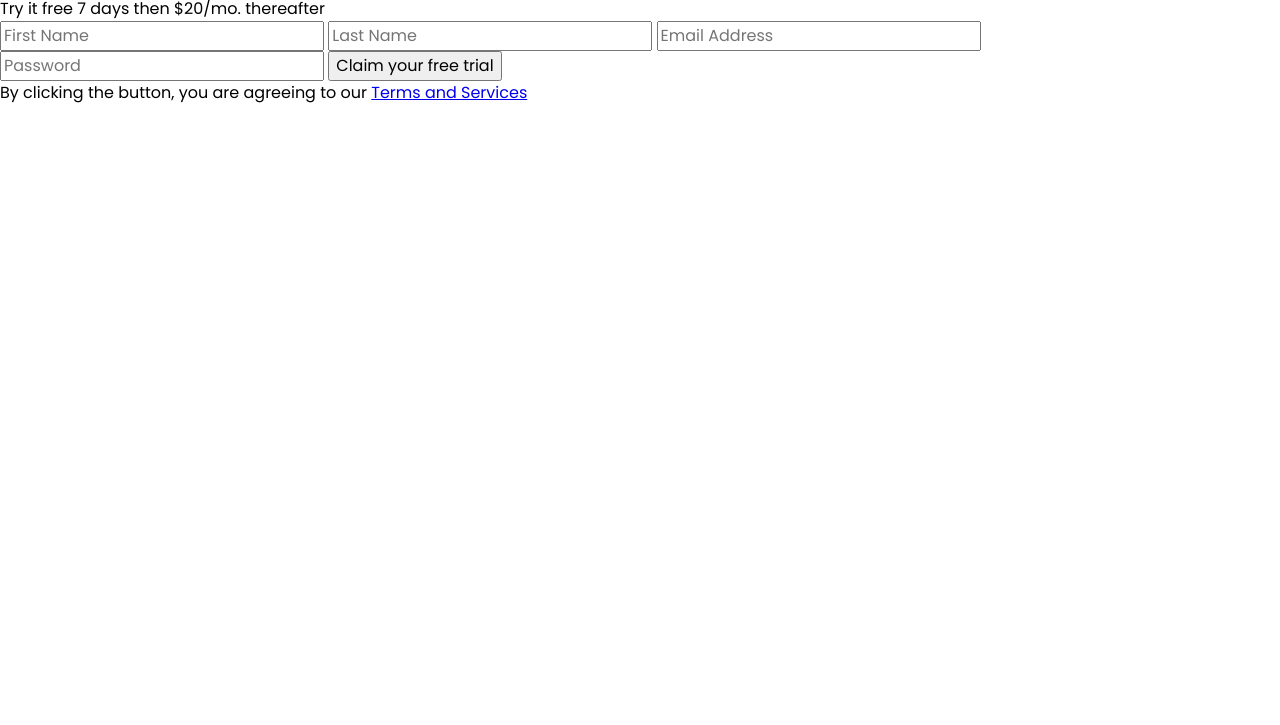
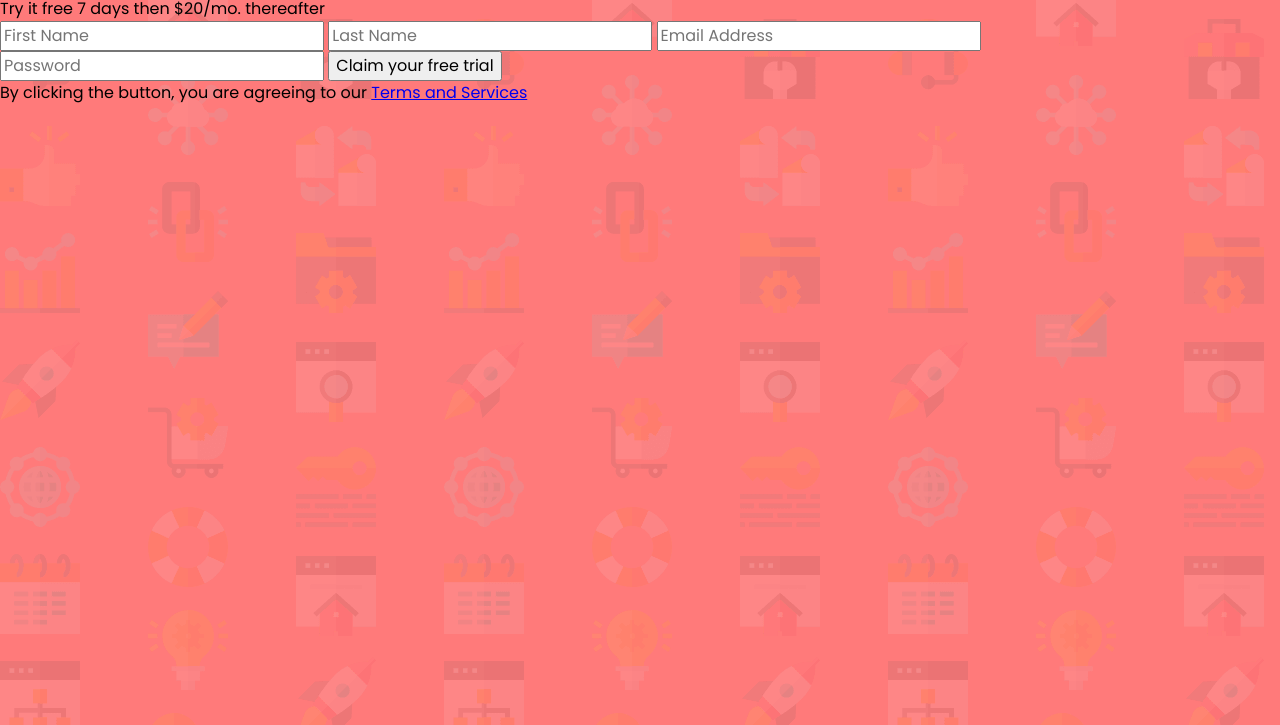
Before and after one commit to xapzx/intro-component-with-signup-form, a plain HTML site: page index.html in a window 1280 px wide. Shown: the part 75-800 px from the top of the page. Drawn offline with Linux system fonts and the light colour scheme.

Commit message:
Background color and image for mobile and desktop

```diff
--- a/style.css
+++ b/style.css
@@ -23,4 +23,13 @@ body {
     min-height: 100vh;
     font-family: var(--ff-base);
     font-size: var(--fs-body);
+    background: url(images/bg-intro-mobile.png);
+    background-color: var(--clr-primary-red);
 }
+
+@media (min-width: 800px) {
+    body {
+        background: url(images/bg-intro-desktop.png);
+        background-color: var(--clr-primary-red);
+    }
+}
```
